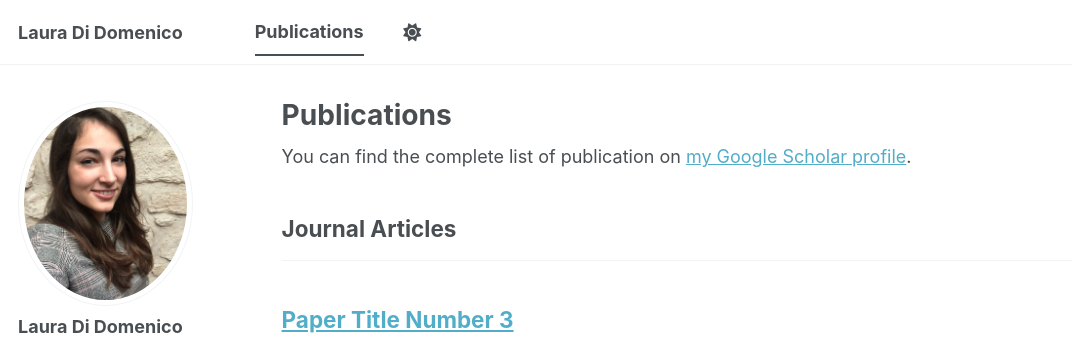
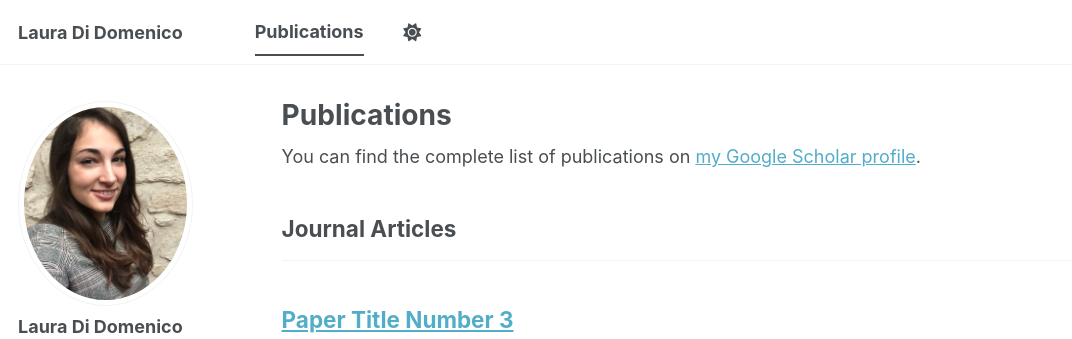
Before and after one commit to laura-didomenico/laura-didomenico.github.io, a Jekyll site: the page built from _pages/publications.html, in a window 1280 px wide and 900 px high. Shown: the top 339 px of the window, without its empty margins (0-1072 px from the left). Built offline with Jekyll 4.4.1, drawn with Linux system fonts in a browser that asks for light colours; some web fonts are replaced; a script bundle is joined from its source files by our own code; library files that are not in the unit come from our copies.

Commit message:
Fix typo in publications HTML text

```diff
--- a/_pages/publications.html
+++ b/_pages/publications.html
@@ -6,7 +6,7 @@
 ---
 
 {% if site.author.googlescholar %}
-  <div class="wordwrap">You can find the complete list of publication on <a href="{{site.author.googlescholar}}">my Google Scholar profile</a>.</div>
+  <div class="wordwrap">You can find the complete list of publications on <a href="{{site.author.googlescholar}}">my Google Scholar profile</a>.</div>
 {% endif %}
 
 {% include base_path %}
```
